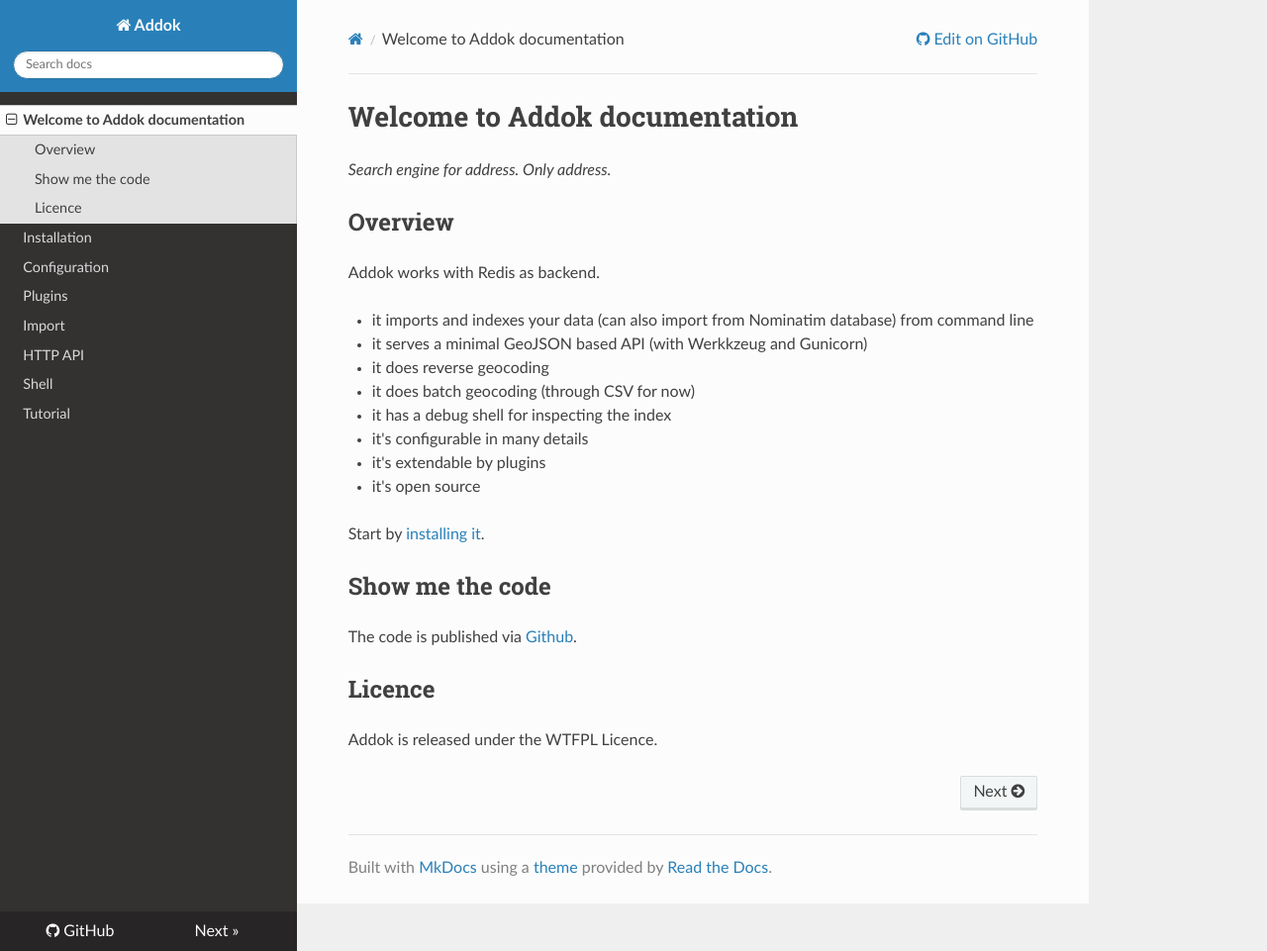
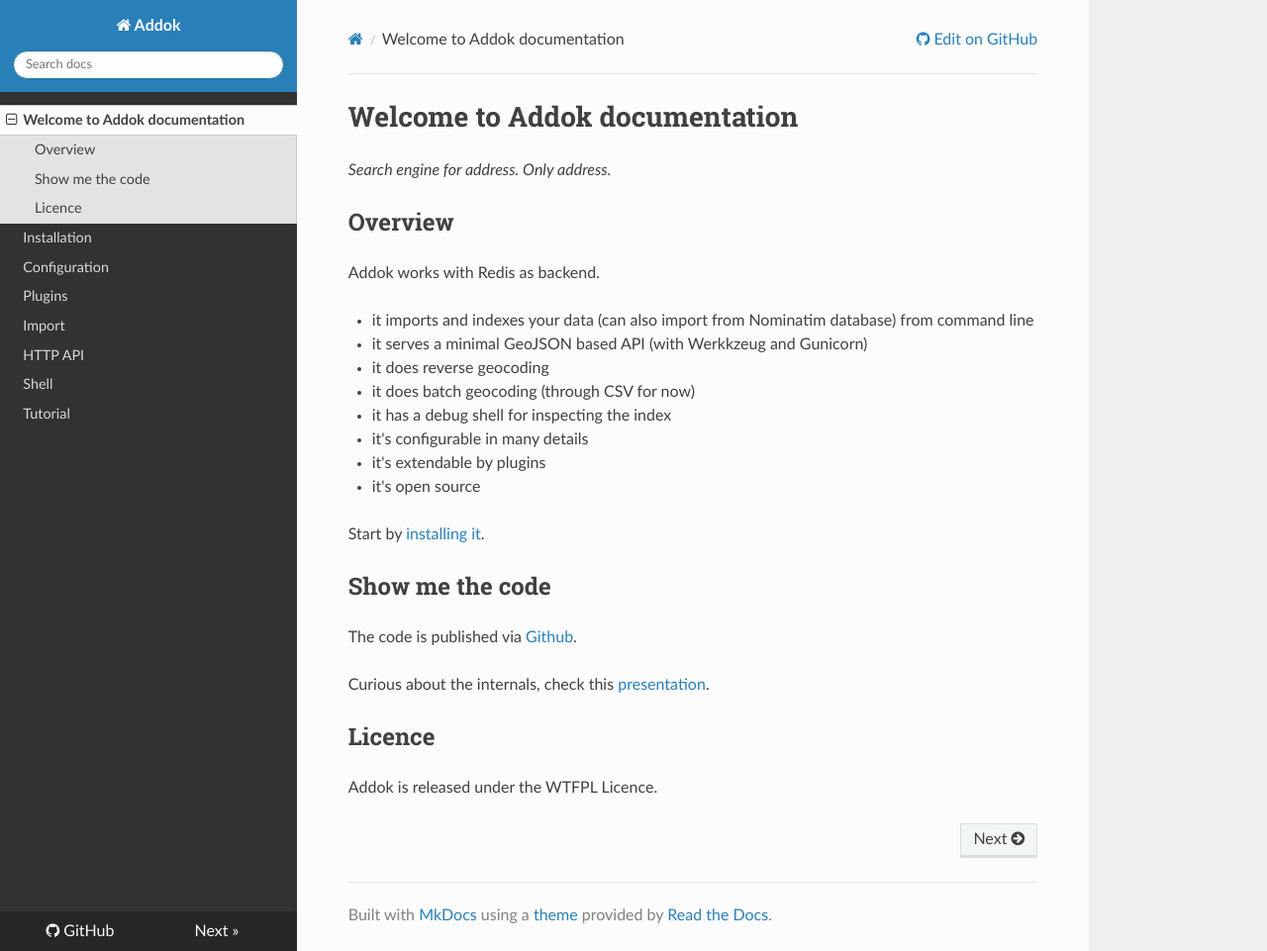
Before and after one commit to addok/addok, an MkDocs documentation site: the page built from docs/index.md, in a window 1280 px wide and 961 px high. Shown: the whole window at 99% size. Built offline with MkDocs 1.6.1, drawn with Linux system fonts in a browser that asks for light colours; nearby versions of some CDN libraries; old or Windows-style settings are respelled for this version of MkDocs.

Commit message:
Add link to Redis Meetup presentation in doc home page

```diff
--- a/docs/index.md
+++ b/docs/index.md
@@ -21,6 +21,9 @@
 
 The code is published via [Github](https://github.com/addok/addok/).
 
+Curious about the internals, check this
+[presentation](https://speakerdeck.com/yohanboniface/addok-presentation).
+
 ## Licence
 
 Addok is released under the WTFPL Licence.
```
